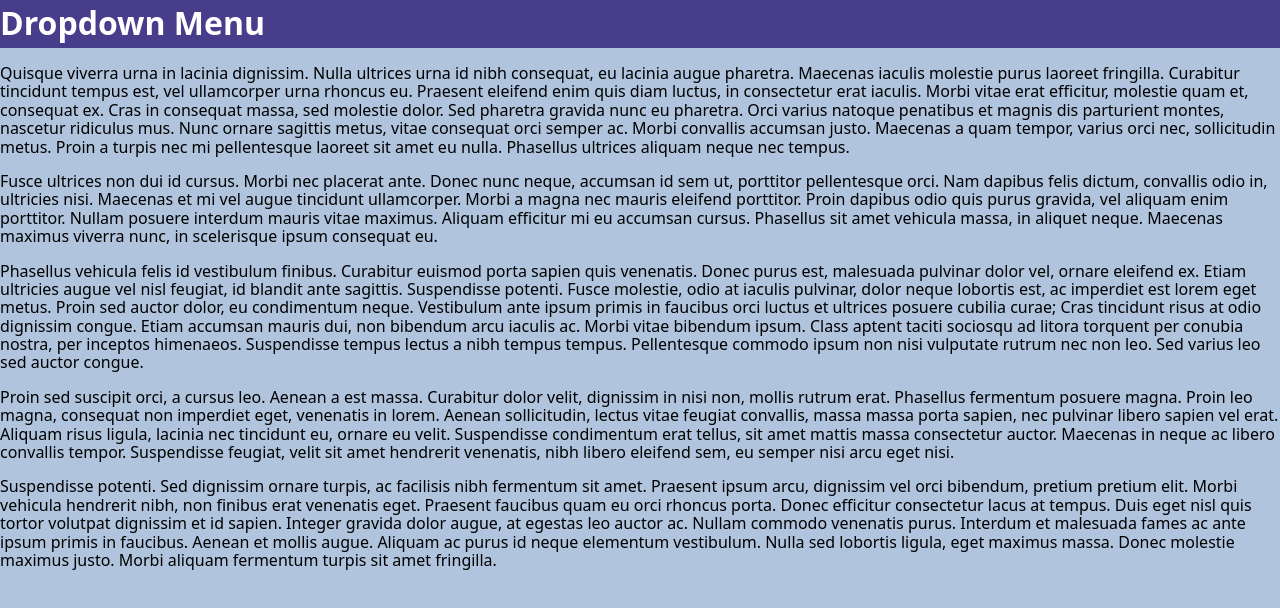
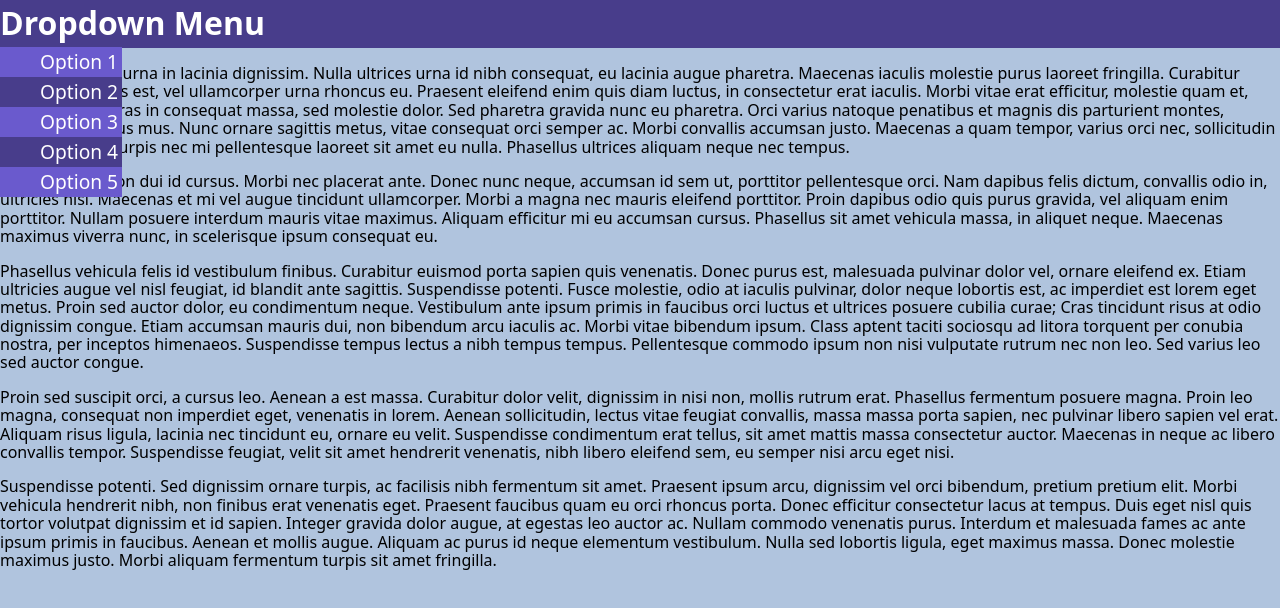
Before and after one commit to CyberDagger/odin_dropdown, a website built with webpack: page src/template.html in a window 1280 px wide. Both pictures are taken after a click on the element "Dropdown Menu". Built offline with nearby package versions, Linux system fonts and the light colour scheme.

Commit message:
Close dropdown false positive fix

```diff
--- a/src/index.js
+++ b/src/index.js
@@ -1,7 +1,6 @@
 import "./normalize.css";
 import "./styles.css";
 
-const htmlBody = document.querySelector("body");
 const menuButton = document.querySelector("#dropdown-button");
 const menuList = document.querySelector("#dropdown-list");
 
@@ -10,7 +9,7 @@ menuButton.addEventListener("click", () => {
 });
 
 document.addEventListener("click", (e) => {
-    if ((e.target.id != "dropdown-button") || (e.target.parentElement.id != "dropdown-button")) {
+    if (!e.target.closest("#dropdown-button") && !e.target.closest("#dropdown-list")) {
         menuList.style.visibility = "hidden";
     }
 })
--- a/src/styles.css
+++ b/src/styles.css
@@ -7,6 +7,7 @@ header {
     background-color: darkslateblue;
     color: white;
     height: 3em;
+    display: flex;
 }
 
 .drop-title {
```
